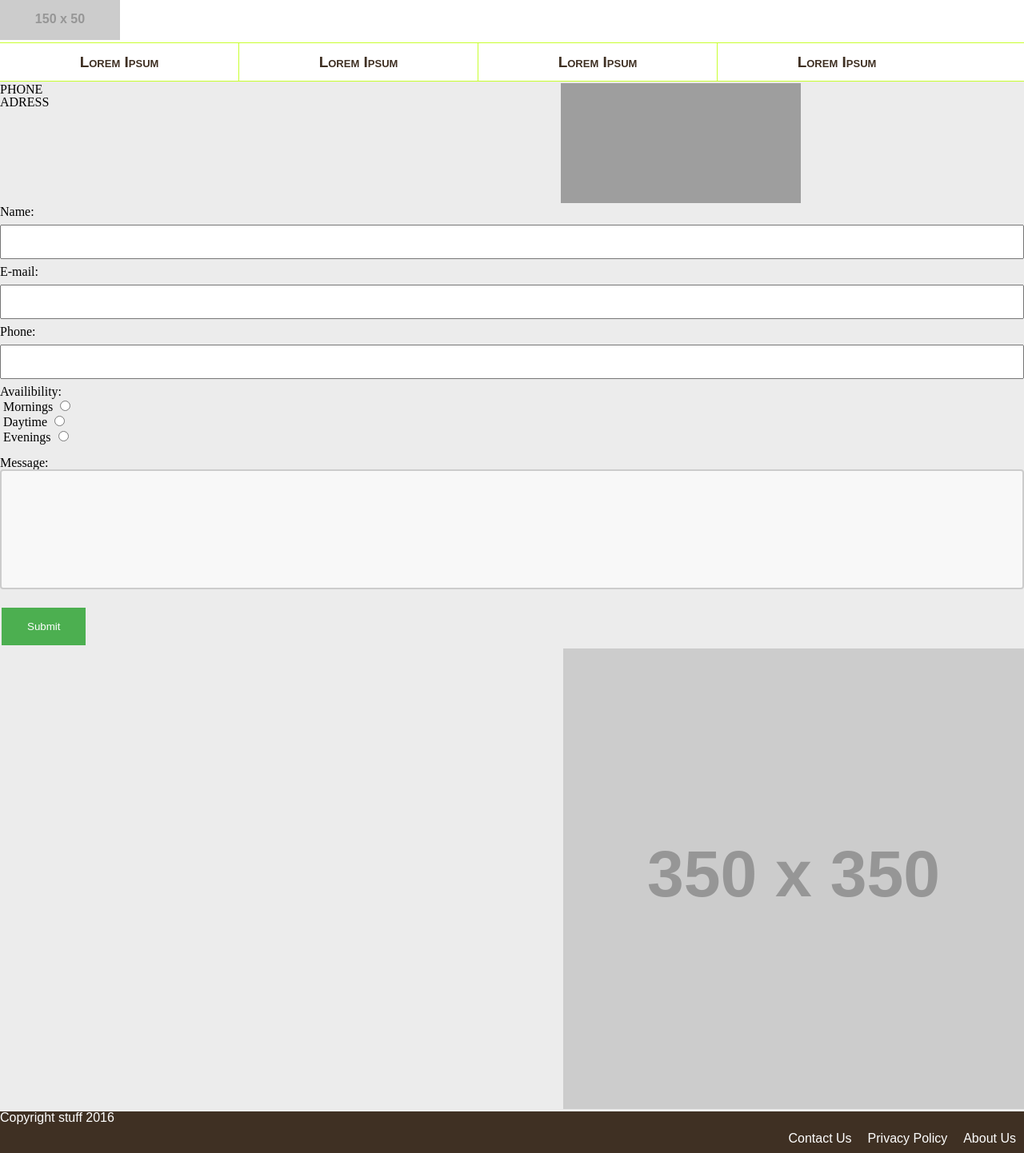
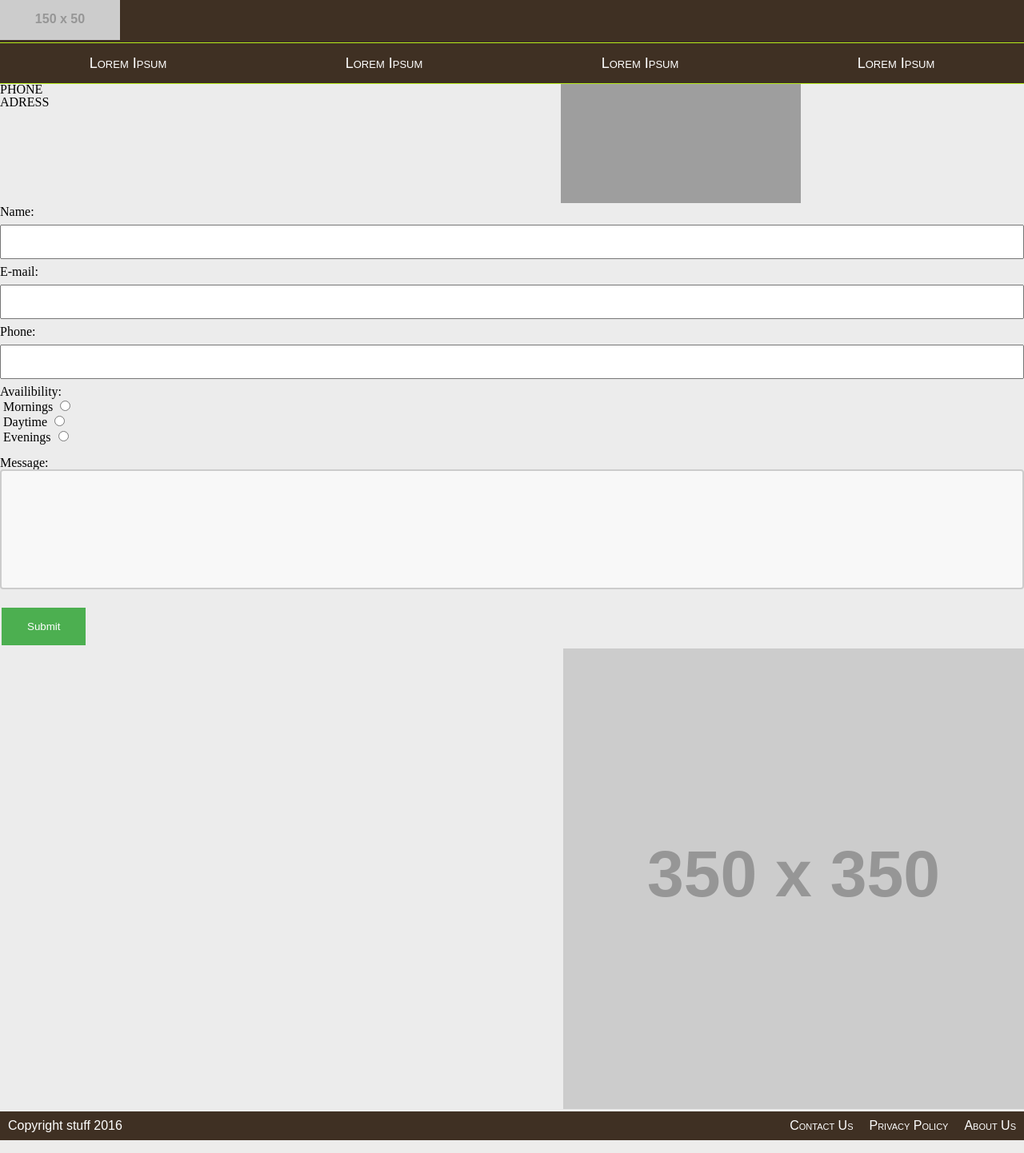
Before and after one commit to nesspire00/website_project, a PHP site: page /contact.html in a window 1280 px wide. Shown: the whole page at 80% size. Run offline with PHP 8.4, Linux system fonts and the light colour scheme; grey boxes labelled with a size stand in for pictures from a placeholder-image service; some libraries are stand-ins or nearby versions; grey boxes are pictures that could not be loaded.

Commit message:
А мы всё ещё пытаемся

```diff
--- a/css/style.css
+++ b/css/style.css
@@ -14,7 +14,7 @@ header {
     position: fixed;
     width: 100%;
     top: 0px;
-    background-color: white;
+    background-color: #3F3023;
     margin-right: 0px;
     margin-left: 0px;
     border-bottom: 0.1em solid rgba(194, 255, 26, 0.9);
@@ -25,7 +25,8 @@ header {
 }
 
 .social_icons {
-    margin: 0px;
+    margin-right: 1em;
+    margin-top: 0.5em;
     padding: 0px;
     float: right;
 }
@@ -44,73 +45,49 @@ header {
     width: 40px;
 }
 
+footer {
+    float: left;
+    width: 100%;
+    background-color: #3F3023;
+}
+
+footer a:visited {
+    color: white;
+}
+
+footer > small {
+    float: left;
+    font-family: Century Gothic, sans-serif;
+    color: white;
+    margin: 10px;
+    bottom: 0px;
+}
+
+footer a {
+    font-family: Century Gothic, sans-serif;
+    font-variant: small-caps;
+    text-decoration: none;
+    color: white;
+    padding: 10px;
+    float: right;
+}
+
+
+/*TOPNAV*/
+
 .topnav {
-    list-style-type: none;
-    margin: 0;
-    overflow: hidden;
-    background-color: white;
-    clear: both;
-    float: left;
-    border-top: 1px solid rgba(194, 255, 26, 0.9);
-    margin-bottom: 0;
-    padding: 0;
+    position: relative;
+    display: table;
+    width: 100%;
+    height: 50px;
     font-family: Copperplate, Copperplate Gothic Light, sans-serif;
     font-variant: small-caps;
-    width: inherit;
-}
-
-.topnav li {
-    float: left;
-    border-left: 1px solid rgba(194, 255, 26, 0.9);
-    display: inline-block;
-    text-align: left;
-    list-style: none;
-}
-
-.topnav li:first-child {
-    border-left: none;
-}
-
-.topnav li:last-child a {
-    padding-right: 0;
+    border-top: 1px solid rgba(194, 255, 26, 0.9);
+    background-color: inherit;
 }
 
 .topnav a {
-    display: inline-block;
-    font-size: 1.125em;
-    padding: .5em 1.15em .5em 1.4em;
-    text-decoration: none;
-    text-align: center;
-    height: inherit;
-    -webkit-transition: all .25s ease;
-    -moz-transition: all .25s ease;
-    -ms-transition: all .25s ease;
-    -o-transition: all .25s ease;
-    transition: all .25s ease;
-    width: 14em;
-}
-
-.topnav a:hover {
-    color: #3F3023;
-    text-decoration: none;
-}
-
-.topnav .current-page,
-.topnav .current-page:hover {
-    color: sandybrown;
-    cursor: default;
-}
-
-
-/* Navigation Submenus */
-
-.topnav .submenu {
-    display: none;
-    margin-left: -10px;
-    padding: 10px 10px 15px;
-    border: 0;
-    background-color: white;
-    position: absolute;
+    color: white;
 }
 
 .nav a:hover {
@@ -119,71 +96,75 @@ header {
     text-decoration: none;
 }
 
-
-/** Show menu when mouse in on the item **/
-
-.topnav li:hover .submenu {
-    display: block;
-    left: auto;
-    width: 18.6em;
-    /*change this*/
+.topnav a:visited {
+    color: white;
 }
 
-
-/**Setting submenu in the drop-down menu **/
-
-.topnav .submenu li {
-    float: none;
-    font-size: .875em;
-    margin-top: .5em;
-    width: auto;
-}
-
-footer {
-    float: left;
-    width: 100%;
-    background-color: #dddddd;
-}
-
-footer a {
-    padding: 10px;
-}
-
-.topnav ul li ul {
-    display: none;
+.topnav li {
+    display: table-cell;
+    position: relative;
+    width: 1%;
+    text-align: center;
 }
 
 .topnav li a {
-    display: inline-block;
-    color: #3F3023;
-    font-weight: 550;
+    display: block;
+    position: relative;
+    width: 100%;
+    height: 100%;
     text-align: center;
-    padding: 14px 16px;
-    text-decoration: none;
-    transition: 0.3s;
-    font-size: 19px;
+    line-height: 50px;
 }
 
-.topnav li a:hover {
-    background-color: white;
+.submenu {
+    display: none;
+    position: absolute;
+    width: 100%;
+    margin: 0px;
+    padding: 0px;
+    background-color: #3F3023;
+    text-decoration: none;
+    border-bottom: 0.1em solid rgba(194, 255, 26, 0.9);
+    border-right: 0.1em solid rgba(194, 255, 26, 0.9);
+    border-left: 0.1em solid rgba(194, 255, 26, 0.9);
+    /*transition
+    transition: visibility 0s linear 0.5s, opacity 0.5s linear;
+    opacity: 0;
+    visibility: hidden;*/
 }
 
-.topnav li a:hover ul {
+.topnav li:hover > ul {
     display: block;
+    opacity: 1;
+    visibility: visible;
 }
 
-footer {
-    background-color: #3F3023;
-    font-family: Century Gothic, sans-serif;
-    font-size: 1em;
+.submenu a {
+    text-align: center;
+    vertical-align: middle;
+    display: block;
+    width: 100%;
+    /* border: 0.1em solid rgba(194, 255, 26, 0.9); */
 }
 
-footer small {
-    color: white;
+.topnav li ul li {
+    display: block;
+    width: 100%;
 }
 
-footer nav a {
+.topnav a {
+    display: table-cell;
+    text-align: center;
+    vertical-align: middle;
+    min-width: 100px;
+    font-size: 1.125em;
     text-decoration: none;
-    color: white;
-    float: right;
+    text-align: center;
+    /* border-right: 0.1em solid rgba(194, 255, 26, 0.9); */
+    /* transition */
+    -webkit-transition: all .25s ease;
+    -moz-transition: all .25s ease;
+    -ms-transition: all .25s ease;
+    -o-transition: all .25s ease;
+    transition: all .25s ease;
 }
--- a/index.html
+++ b/index.html
@@ -68,7 +68,7 @@
 
     <section class="poster">
         <button><a href="contact.html">Book an appointment</a></button>
-        <p>You will feel yourself better after our meeting</p>
+        <p>You will feel better after our meeting</p>
     </section>
 
     <main class="main_block">
```
